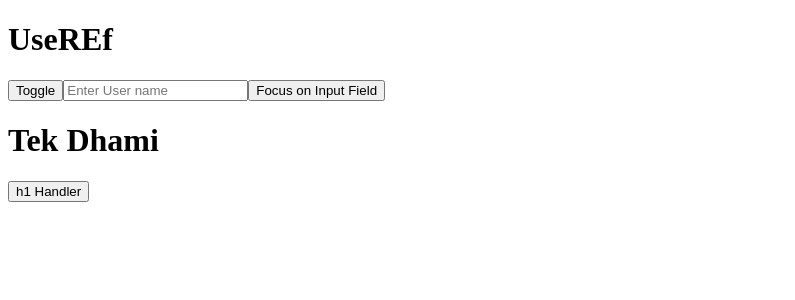
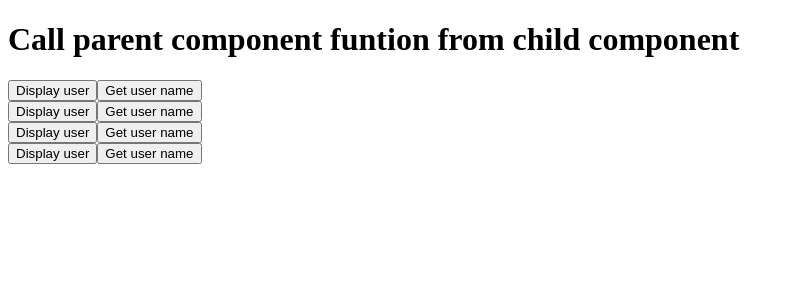
Before and after one commit to tekdhami596-lgtm/react-learning, a React (Vite) app: page / in a window 1280 px wide. Shown: the top 300 px of the page, without its empty margins (0-795 px from the left). Built offline with nearby package versions, Linux system fonts and the light colour scheme.

Commit message:
useRef practice

```diff
--- a/src/App.jsx
+++ b/src/App.jsx
@@ -13,6 +13,8 @@
 // import Defaultprops from "./lessons/13-defaultprops"
 // import Wrapper from "./lessons/14-wrapperprops";
 
+import User from "./lessons/26-pass-function-in-component-as-props";
+
 // import Getinputfieldvalue from "./lessons/15-inputfield";
 // import Controlledcomponents from "./lessons/16-controlledcomponents"
 // import Checkboxes from "./lessons/17-checkbox"
@@ -24,7 +26,8 @@
 // import CallOnce from "./lessons/22-useEffectHook"
 // import { useState } from "react";
 // import Counter from "./lessons/23-props-useEffect"
-import UseRefHook from "./lessons/24-useRefHook"
+// import UseRefHook from "./lessons/24-useRefHook"
+// import Form from "./lessons/25-uncontrolledComponent"
 
 function App() {
   //  let userName="Tek Dhami";
@@ -57,6 +60,14 @@ function App() {
   // const [count, setCount]=useState(0)
   // const [data, setData]=useState(0);
   // const [display, setDisplay]=useState(true)
+
+   const displayName=(name)=>{
+    alert(name)
+  }
+
+  const getUser=()=>{
+    alert("Get user name")
+  }
 
   return (
     <div>
@@ -129,7 +140,16 @@ function App() {
 
      <button onClick={()=>setDisplay(!display)}>Toggle</button> */}
 
-     <UseRefHook />
+     {/* <UseRefHook /> */}
+
+     {/* <Form /> */}
+
+  <h1>Call parent component funtion from child  component</h1>
+     <User displayName={displayName} name="Tek" getUser={getUser}/>
+     <User displayName={displayName} name="ram" getUser={getUser}/>
+     <User displayName={displayName} name="hari" getUser={getUser}/>
+     <User displayName={displayName} name="sita" getUser={getUser}/>
+
 
 
 
--- /dev/null
+++ b/src/lessons/25-uncontrolledComponent.jsx
@@ -0,0 +1,53 @@
+import { useRef } from "react";
+
+const Form = () => {
+
+  const userRef = useRef(null)
+  const passwordRef = useRef(null)
+
+
+  const handleForm=(event)=>{
+    event.preventDefault();
+    // console.log(event)
+    const user = document.querySelector('#user').value
+    const password = document.querySelector('#password').value
+    console.log(user,password)
+
+  }
+
+  const handleFormRef=(event)=>{
+    event.preventDefault();
+    const user = userRef.current.value
+    const password = passwordRef.current.value
+    console.log(user,password)
+  }
+  return (
+    <>
+      <h1>Uncontrolled Component</h1>
+
+      <form action="" onSubmit={handleForm}>
+        <input type="text" id="user" placeholder="Enter username" />
+        <br />
+        <br />
+        <input type="password" id="password" placeholder="Password" />
+        <br />
+        <br />
+        <button>Submit</button>
+      </form>
+
+      <hr />
+       <h1>Uncontrolled Component with useRefHook</h1>
+       <form action="" onSubmit={handleFormRef}>
+        <input type="text" id="userRef" ref={userRef} placeholder="Enter username" />
+        <br />
+        <br />
+        <input type="password" id="passwordRef" ref={passwordRef} placeholder="Password" />
+        <br />
+        <br />
+        <button>Submit with REf</button>
+      </form>
+
+    </>
+  );
+};
+export default Form;
--- /dev/null
+++ b/src/lessons/26-pass-function-in-component-as-props.jsx
@@ -0,0 +1,13 @@
+const User =({displayName, name, getUser})=>{
+
+  return(
+  <>
+  <div>
+    <button onClick={()=>displayName(name)}>Display user</button>
+    <button onClick={()=>getUser()}>Get user name</button>
+  </div>
+  </>
+  )
+}
+
+export default User;
```
